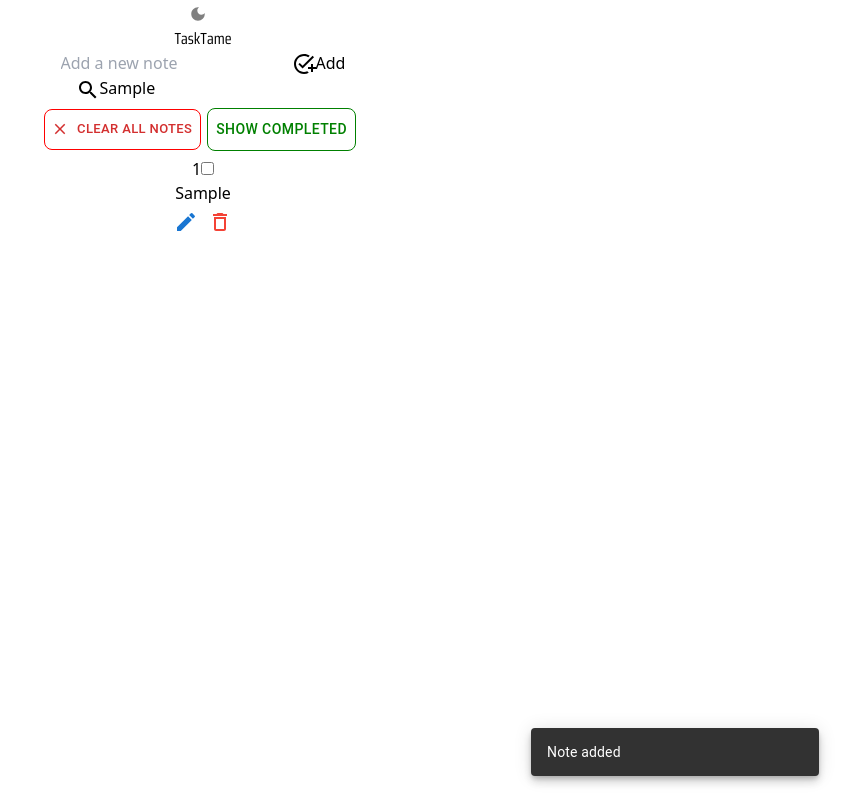
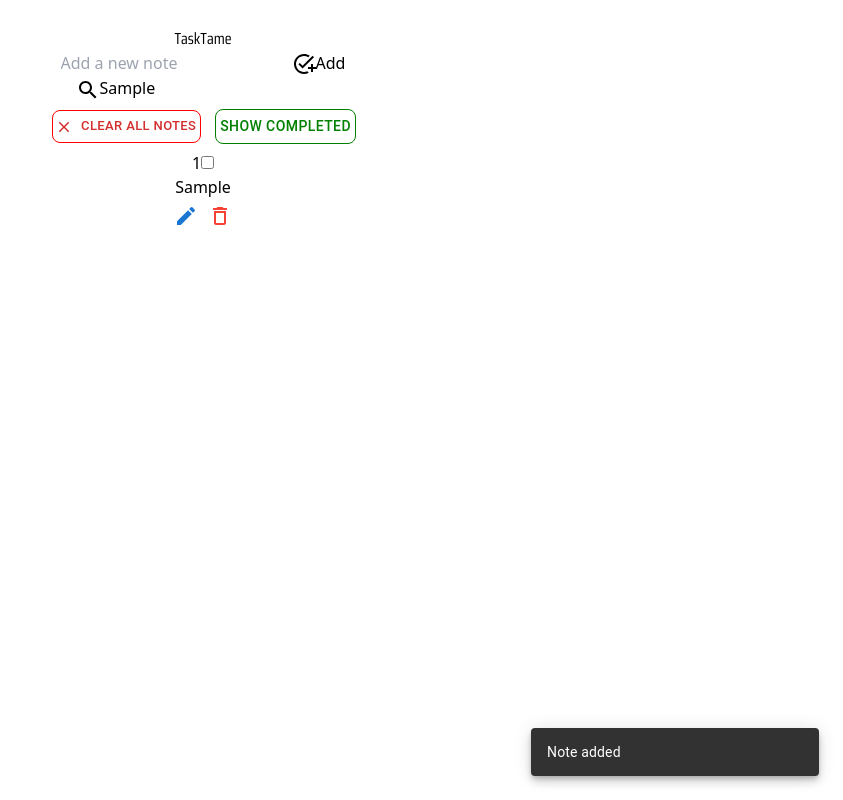
Before and after one commit to salimkhandev/ReactToDo, a React (Vite) app: page / in a window 1280 px wide. Both pictures are taken after typing "Sample", "Sample" into the empty fields and a click on the button "Add". Shown: the whole page, without its empty margins (437-1280 px from the left). Built offline with nearby package versions, Linux system fonts and the light colour scheme.

Commit message:
ui changed

```diff
--- a/src/App.jsx
+++ b/src/App.jsx
@@ -19,7 +19,7 @@
   const [notes, setNotes] = useState([]);
   const [check, setCheck] = useState();
   const [search, setSearch] = useState("");
-  const [darkMode, setDarkMode] = useState(false);
+  const [darkMode, setDarkMode] = useState(true);
   const [reset, setReset] = useState(false);
 
   const [completedNotes, setCompletedNotes] = useState({});
@@ -229,6 +229,8 @@
               display: reset || notes.length === 0 ? "none" : "inline-flex",
               px: 1,
               py: 1,
+              p: 0.5,
+              m: 1,
               borderRadius: "0.5rem",
               color: "#d32f2f",
               "&:hover": {
@@ -247,6 +249,7 @@
               display: reset || notes.length === 0 ? "none" : "inline-flex",
               px: 1,
               py: 1,
+              p: 0.5,
               borderRadius: "0.5rem",
               color: "green",
               "&:hover": {
@@ -283,19 +286,17 @@
                     value={editText}
                     onChange={(e) => setEditText(e.target.value)}
                     size="small"
-                    sx={{ flex: 1, marginRight: 2}}
+                    sx={{ flex: 1, marginRight: 2 }}
                     InputProps={{
                       style: {
-                        color: darkMode? "white":"black", // This will also change the input text color
-                      border:'2px solid green'
+                        color: darkMode ? "white" : "black", // This will also change the input text color
+                        border: "2px solid green",
                       },
-
-
                     }}
                   />
                 ) : (
                   <span
-                    className={`flex-auto min-w-0 max-w-full break-words border border-gray-300 m-1 p-2 ${
+                    className={`flex-auto min-w-0 max-w-full break-words  m-1 p-2 ${
                       completedNotes[key]
                         ? "line-through font-bold text-green-500"
                         : ""
```
Also changed, not shown: 1 other file (tests, documents, lock files or other folders).
